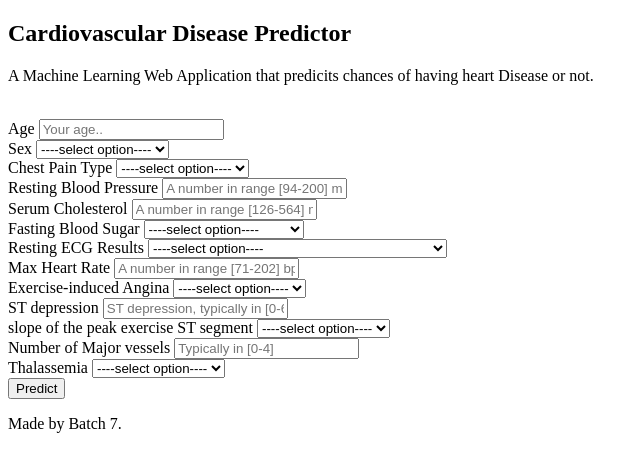
After one commit to Hareesh9849/Diabetes-Prediction-, a Flask app: template templates/main.html in a window 1280 px wide. The commit adds this page. Shown: the top 472 px of the page, without its empty margins (0-643 px from the left). Run offline with Flask 3, Linux system fonts and the light colour scheme; the template is opened without the code that fills it, so the values that code supplies are empty; parts of the project's set-up code (start-up, migrations or seed data) failed here and were passed over; some libraries are stand-ins or nearby versions.

Commit message:
first commit

```diff
--- a/data.csv
+++ b/data.csv
@@ -1,2 +1,2 @@
 ,1,2,3,4,5,6,7,8,9
-0,1.0,139.0,68.0,42.0,250.0,42.3,0.365,24.0,1.0
+0,1.0,80.0,1.0,1.0,32.0,1.0,0.22,21.0,1.0
--- a/main.py
+++ b/main.py
@@ -1,7 +1,7 @@
 import numpy
 import os
 from PIL import Image
-import numpy as np      # Importing the libraries
+import numpy as np
 import matplotlib.pyplot as plt
 import pickle
 from sklearn.svm import SVC
@@ -10,56 +10,87 @@ from flask import Flask, render_template, request
 import cv2
 from IPython.display import Image
 import pandas as pd
-import os
-from flask import Flask
 
 app = Flask(__name__, template_folder=r'C:\Users\haree\DiabetesFinal Project\Final Project\Diabetes Prediction\templates')
 
 model = pickle.load(open('mymodel.pkl','rb'))
+
 @app.route('/')
-
 def index():
     return render_template("image.html")
 
 @app.route('/a',methods=['GET','POST'])
-
 def a():
     return render_template("form.html")
 
 @app.route('/upload',methods=['GET','POST'])
 def upload():
-    pregnencies=request.form['pregnencies']
-    glucose=request.form['glucose']
-    blood_pressure=request.form['blood_pressure']
-    skin_thickness=request.form['skin_thickness']
-    insulin=request.form['insulin']
-    bmi=request.form['bmi']
-    dpf=request.form['dpf']
-    age=request.form['age']
-    import numpy as np
+    try:
+        pregnencies = int(request.form['pregnencies'])
+        glucose = float(request.form['glucose'])
+        blood_pressure = float(request.form['blood_pressure'])
+        skin_thickness = float(request.form['skin_thickness'])
+        insulin = float(request.form['insulin'])
+        bmi = float(request.form['bmi'])
+        dpf = float(request.form['dpf'])
+        age = int(request.form['age'])
+    except ValueError:
+        return render_template("form.html", error_message="Please enter valid numbers for all fields.")
+
     dp1 = pd.read_csv('diab.csv')
-    X=dp1.iloc[:1,:-1].values
-    n=[int(pregnencies),float(glucose),float(blood_pressure),float(skin_thickness),float(insulin),float(bmi),float(dpf),int(age)]
-    arr=numpy.array(n)
-    df = pd.DataFrame(columns = [1,2,3,4,5,6,7,8,9])
+    X = dp1.iloc[:1,:-1].values
+    n = [pregnencies, glucose, blood_pressure, skin_thickness, insulin, bmi, dpf, age]
+    arr = numpy.array(n)
+    df = pd.DataFrame(columns=[1,2,3,4,5,6,7,8,9])
     data_to_append = {}
     for i in range(len(df.columns)-1):
         data_to_append[df.columns[i]] = arr[i]
-    data_to_append[df.columns[i+1]]=1
-    df = df.append(data_to_append, ignore_index = True)
+    data_to_append[df.columns[i+1]] = 1
+    df = df.append(data_to_append, ignore_index=True)
     df.to_csv('data.csv')
-    c=pd.read_csv('data.csv')
-    X=c.iloc[:1,:-1].values
-    fin=model.predict(X)
-    print(X)
-    s=" "
-    if(fin==1):
-        s="You have Diabetes,Please Consult the Doctor "
+    c = pd.read_csv('data.csv')
+    X = c.iloc[:1,:-1].values
+    fin = model.predict(X)
+    if fin == 1:
+        s = "You have diabetes. Please consult the doctor."
     else:
-        s="You don't have Diabetes"
-    k=prediction_text='predicted = "{}"'.format(s)
-    print(k)
-    return render_template("upload.html",prediction_text='{}'.format(s))
+        s = "You don't have diabetes."
+    k = 'predicted = "{}"'.format(s)
+    return render_template("upload.html", prediction_text=s, pregnencies=pregnencies, glucose=glucose, blood_pressure=blood_pressure, skin_thickness=skin_thickness, insulin=insulin, bmi=bmi, dpf=dpf, age=age)
+
+@app.route('/result', methods=['POST'])
+@app.route('/result', methods=['POST'])
+@app.route('/result', methods=['POST'])
+def result():
+    if request.method == 'POST':
+        # Retrieve the entered values from the form
+        pregnencies = int(request.form['pregnencies'])
+        glucose = float(request.form['glucose'])
+        blood_pressure = float(request.form['blood_pressure'])
+        skin_thickness = float(request.form['skin_thickness'])
+        insulin = float(request.form['insulin'])
+        bmi = float(request.form['bmi'])
+        dpf = float(request.form['dpf'])
+        age = int(request.form['age'])
+
+        # Perform the prediction using the input values
+        input_data = [pregnencies, glucose, blood_pressure, skin_thickness, insulin, bmi, dpf, age]
+        prediction = model.predict([input_data])[0]
+
+        # Pass the prediction result and the input values to the template
+        return render_template("result.html",
+                               pregnancies=pregnencies,
+                               glucose=glucose,
+                               blood_pressure=blood_pressure,
+                               skin_thickness=skin_thickness,
+                               insulin=insulin,
+                               bmi=bmi,
+                               dpf=dpf,
+                               age=age,
+                               prediction_text="You have diabetes. Please consult the doctor." if prediction==1 else "You don't have diabetes.")
+
+
+
 
 
 if __name__ == "__main__":
--- /dev/null
+++ b/templates/main.html
@@ -0,0 +1,141 @@
+
+
+
+
+
+<!DOCTYPE html>
+
+<html lang="en" dir="ltr">
+
+<head>
+  <meta charset="utf-8">
+  <meta name="viewport" content="width=device-width, initial-scale=1.0">
+  <title>Cardiovascular Disease Predictor</title>
+  <link rel="stylesheet" type="text/css" href="{{ url_for('static', filename='style.css') }}">
+  <script src="https://kit.fontawesome.com/5f3f547070.js" crossorigin="anonymous"></script>
+  <link href="https://fonts.googleapis.com/css2?family=Pacifico&display=swap" rel="stylesheet">
+</head>
+
+<body>
+
+  <!-- Website Title -->
+
+  <div class="container">
+    <h2 class='container-heading'><span class="heading_font">Cardiovascular Disease Predictor</span></h2>
+    <div class='description'>
+      <p>A Machine Learning Web Application that predicits chances of having heart Disease or not.</p><br>
+    </div>
+  </div>
+
+  <!-- Text Area -->
+  <div class="ml-container">
+    <form action="{{ url_for('predict')}}" method="POST" onsubmit="return validateForm()">
+
+        <label for="age">Age</label>
+        <input type="text" id="age" name="age" placeholder="Your age.."><br>
+
+
+
+        <label for="sex">Sex</label>
+        <select id="sex" name="sex">
+          <option selected>----select option----</option>
+          <option value="1">Male</option>
+          <option value="0">Female</option>
+        </select><br>
+
+
+
+        <label for="cp">Chest Pain Type</label>
+        <select id="cp" name="cp">
+          <option selected>----select option----</option>
+          <option value="0">Typical Angina</option>
+          <option value="1">Atypical Angina</option>
+          <option value="2">Non-anginal Pain</option>
+          <option value="3">Asymtomatic</option>
+        </select><br>
+
+
+
+        <label for="trestbps">Resting Blood Pressure</label>
+        <input type="text" id="trestbps" name="trestbps" placeholder="A number in range [94-200] mmHg"><br>
+
+
+
+        <label for="chol">Serum Cholesterol</label>
+        <input type="text" id="chol" name="chol" placeholder="A number in range [126-564] mg/dl"><br>
+
+
+
+        <label for="fbs">Fasting Blood Sugar</label>
+        <select id="fbs" name="fbs">
+          <option selected>----select option----</option>
+          <option value="1">Greater than 120 mg/dl</option>
+          <option value="0">Less than 120 mg/dl</option>
+        </select><br>
+
+
+
+        <label for="restecg">Resting ECG Results</label>
+        <select id="restecg" name="restecg">
+          <option selected>----select option----</option>
+          <option value="0">Normal</option>
+          <option value="1">Having ST-T wave abnormality</option>
+          <option value="2">Probable or definite left ventricular
+            hypertrophy</option>
+        </select><br>
+
+
+
+        <label for="thalach">Max Heart Rate </label>
+        <input type="text" id="thalach" name="thalach" placeholder="A number in range [71-202] bpm"><br>
+
+
+        <label for="exang">Exercise-induced Angina</label>
+        <select id="exang" name="exang">
+          <option selected>----select option----</option>
+          <option value="1">Yes</option>
+          <option value="0">No</option>
+        </select><br>
+
+
+        <label for="oldpeak">ST depression</label>
+        <input type="text" id="oldpeak" name="oldpeak" placeholder="ST depression, typically in [0-6.2]"><br>
+
+
+
+        <label for="slope">slope of the peak exercise ST segment</label>
+        <select id="slope" name="slope">
+          <option selected>----select option----</option>
+          <option value="0">Upsloping</option>
+          <option value="1">Flat</option>
+          <option value="2">Downsloping</option>
+        </select><br>
+
+
+        <label for="ca">Number of Major vessels</label>
+        <input type="text" id="ca" name="ca" placeholder="Typically in [0-4]"><br>
+
+
+
+        <label for="thal">Thalassemia</label>
+        <select id="thal" name="thal">
+          <option selected>----select option----</option>
+          <option value="0">Normal</option>
+          <option value="1">Fixed Defect</option>
+          <option value="2">Reversible Defect</option>
+        </select><br>
+
+
+
+      <input type="submit" class="my-cta-button" value="Predict">
+    </form>
+  </div>
+
+  <!-- Footer -->
+  <div class='footer'>
+    <p class='footer-description'>Made by Batch 7.</p>
+  </div>
+
+</body>
+
+</html>
```
Also changed, not shown: templates/result.html (added, +18 -0 lines), templates/upload.html (+40 -7 lines).
